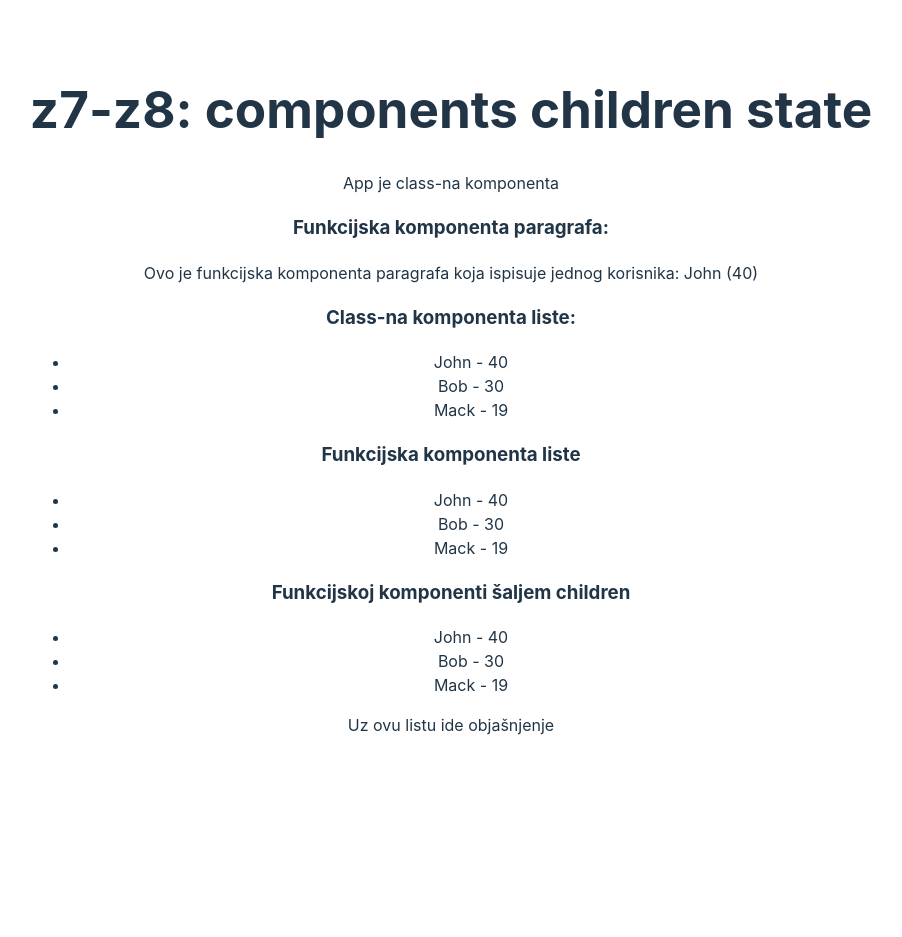
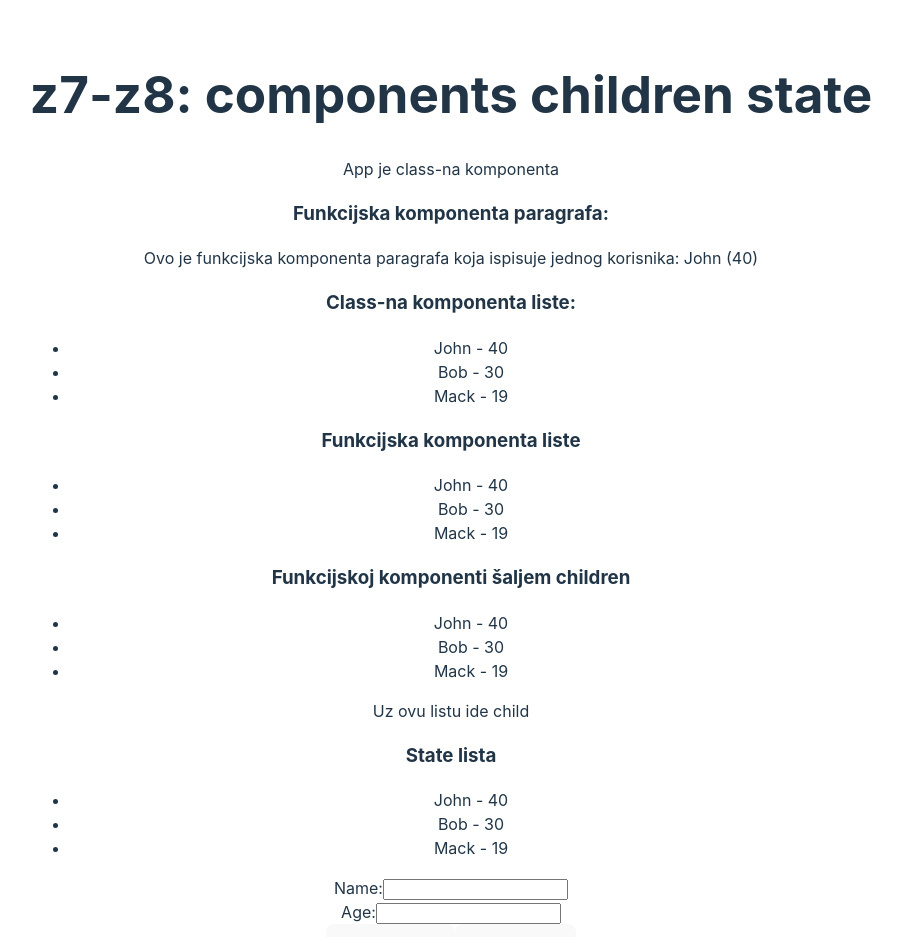
Before and after one commit to komer-algebra/z07-z08-components-children-state, a React (Vite) app: page / in a window 1280 px wide. Shown: the top 937 px of the page, without its empty margins (189-1091 px from the left). Before the commit the page ends 800 px from the top, so only its background shows below. Built offline with nearby package versions, Linux system fonts and the light colour scheme.

Commit message:
trying to change state with array in it

```diff
--- a/src/App.jsx
+++ b/src/App.jsx
@@ -1,16 +1,20 @@
 import { Component } from 'react';
 import './App.css'
 import {Paragraf, UserListClass, UserListFunction} from './components'
+// import StateParagraf from './components/stateParagraf';
+import StateList from './components/stateList';
 
 class App extends Component {
   constructor(){
     super();
-    this.users = [
-      {name: "John", age: 40},
-      {name: "Bob", age: 30},
-      {name: "Mack", age: 19}
-    ];
+    this.state = {
+      users: [ {name: "John", age: 40}, {name: "Bob", age: 30}, {name: "Mack", age: 19}]
+    };
   }
+
+  state = {
+    users: [ {name: "John", age: 40}, {name: "Bob", age: 30}, {name: "Mack", age: 19}]
+  };
 
   render(){
     return (
@@ -20,18 +24,24 @@ class App extends Component {
         <p>App je class-na komponenta</p>
 
         <h3>Funkcijska komponenta paragrafa:</h3>
-        <Paragraf name={this.users[0].name} age={this.users[0].age} />
+        <Paragraf name={this.state.users[0].name} age={this.state.users[0].age} />
 
         <h3>Class-na komponenta liste:</h3>
-        <UserListClass users={this.users} />
+        <UserListClass users={this.state.users} />
 
         <h3>Funkcijska komponenta liste</h3>
-        <UserListFunction users={this.users} />
+        <UserListFunction users={this.state.users} />
 
         <h3>Funkcijskoj komponenti šaljem children</h3>
-        <UserListFunction users={this.users}>
-          <p>Uz ovu listu ide objašnjenje</p>
+        <UserListFunction users={this.state.users}>
+          <p>Uz ovu listu ide child</p>
         </UserListFunction>
+
+        {/* <h3>Paragraph with state and two button s</h3>
+        <StateParagraf/> */}
+
+        <h3>State lista</h3>
+        <StateList users={this.state.users}/>
       </>
     );
   }
--- /dev/null
+++ b/src/components/stateList.jsx
@@ -0,0 +1,43 @@
+import { Component } from "react";
+
+class StateList extends Component{
+  state = {
+    users: [...this.props.users]
+  }
+
+  resetList = () => {
+    this.setState({users:[]});
+  }
+
+  addUser = () => {
+    let nameVal = document.getElementById('iName').value;
+    let ageVal = document.getElementById('iAge').value;
+      this.setState(prevState =>
+        (
+          { users: [...prevState.users, {name: nameVal, age: ageVal }]}
+        )
+      );
+    }
+
+  render(){
+    const users = this.state.users;
+    const userItems = users.map( i => <li key="">{i.name} - {i.age}</li>) ;
+    return (
+      <>
+        <ul>
+          {userItems}
+        </ul>
+        <form>
+            <label htmlFor="iName">Name:</label>
+            <input type="text" id="iName" name="iName" autoComplete></input><br/>
+            <label htmlFor="iAge">Age:</label>
+            <input type="number" id="iAge" name="iAge"></input><br/>
+            <button onClick={this.resetList}>RESET LIST</button>
+            <button onClick={this.addUser}>ADD USER</button>
+        </form>
+      </>
+    );
+  }
+}
+
+export default StateList;
--- /dev/null
+++ b/src/components/stateParagraf.jsx
@@ -0,0 +1,22 @@
+import { Component } from "react";
+
+class StateParagraf extends Component{
+  state = {num: 0};
+  changeState = () => {
+    let newVal = this.state.num +1;
+    this.setState({num: newVal});
+   }
+  resetState = () => {
+    this.setState({num: 0})
+  }
+  render(){
+    return (
+        <>
+          <p>State: {this.state.num}</p>
+          <button onClick={this.changeState}> STATE +1 </button>
+          <button onClick={this.resetState}> RESET STATE </button>
+        </>
+      );
+  }
+}
+export default StateParagraf;
```
